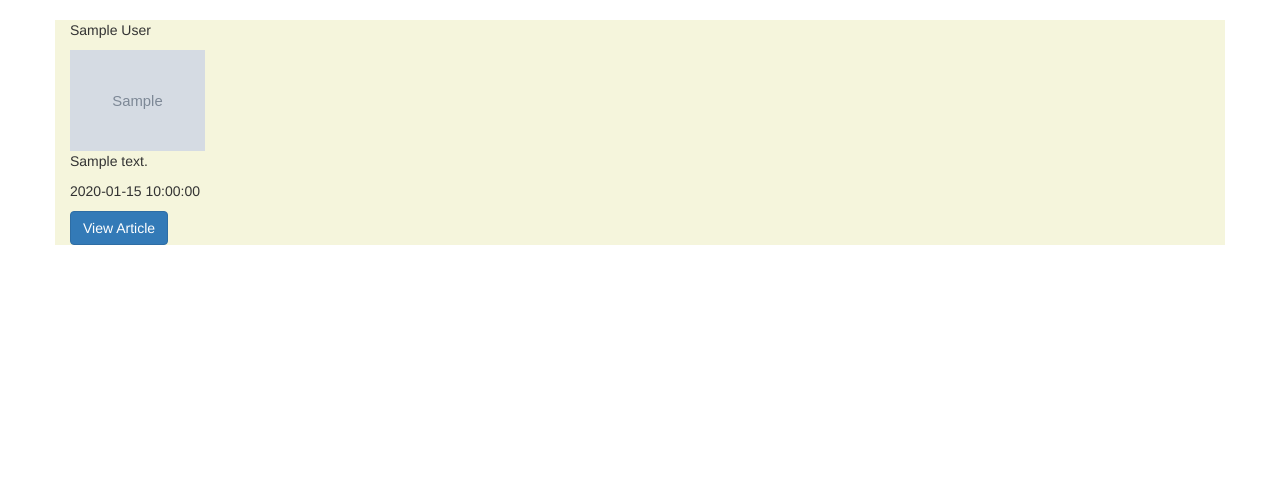
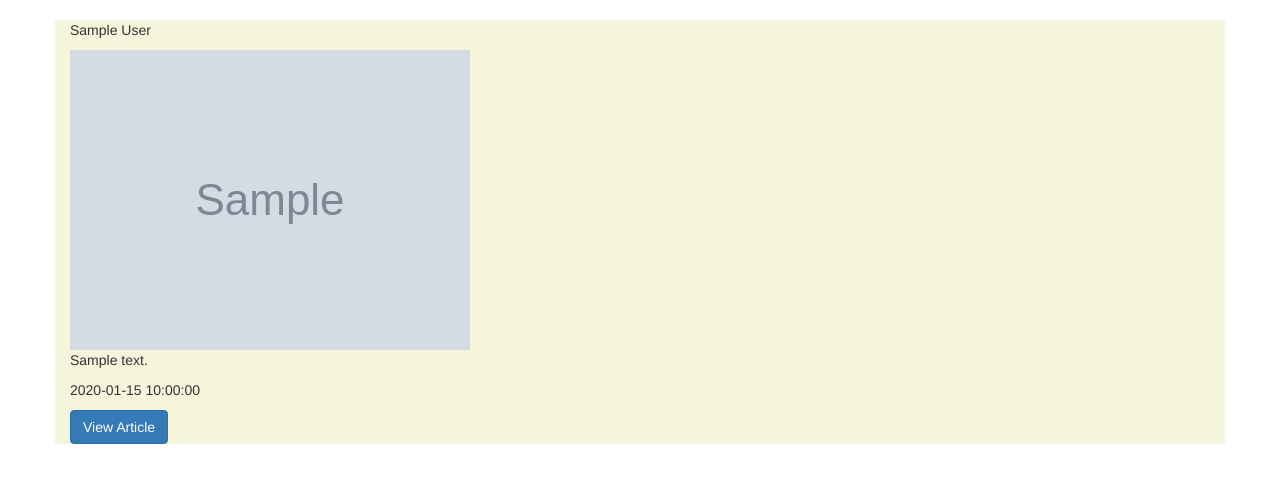
Before and after one commit to sngina/News, a Flask app: template app/templates/news.html in a window 1280 px wide. Shown: the part 52-535 px from the top of the page. Run offline with Flask 2, Linux system fonts and the light colour scheme; the template is opened without the code that fills it: most values are stand-ins (such as "Sample title", 1, 10 or a date in 2020); grey boxes marked "Sample" are stand-in pictures; some libraries are stand-ins or nearby versions.

```diff
--- a/app/static/css/style.css
+++ b/app/static/css/style.css
@@ -12,8 +12,3 @@
      padding: 60px;
 
  }
-
- img {
-     width:75%;
-
- }
--- a/app/templates/index.html
+++ b/app/templates/index.html
@@ -17,12 +17,12 @@
 <!--Trending news-->
 
 <div class="mtv">
-  <h3>Trending News</h3>
+  <h3>Entertainment</h3>
   {{macro.displayNewsList(trending)}}
 
 </div>
 <!--Now showing news-->
-<h3>Now showing</h3>
+<h3>Business</h3>
 <div class="mtv">
   {{macro.displayNewsList(now_showing)}}
 </div>
--- a/app/templates/news.html
+++ b/app/templates/news.html
@@ -14,7 +14,7 @@
  {% for article in new%}
  <div class="card" style="width: 18rem;">
  <p>{{article.author}}</p>
-  <img src="{{article.UrlToImage}}" class="img-responsive">
+  <img src="{{article.UrlToImage}}">
   <p>{{article.description}}</p>
   <p>{{article.publishedAt}}</p>
   <!-- <p>{{article.content}}</p> -->
```
